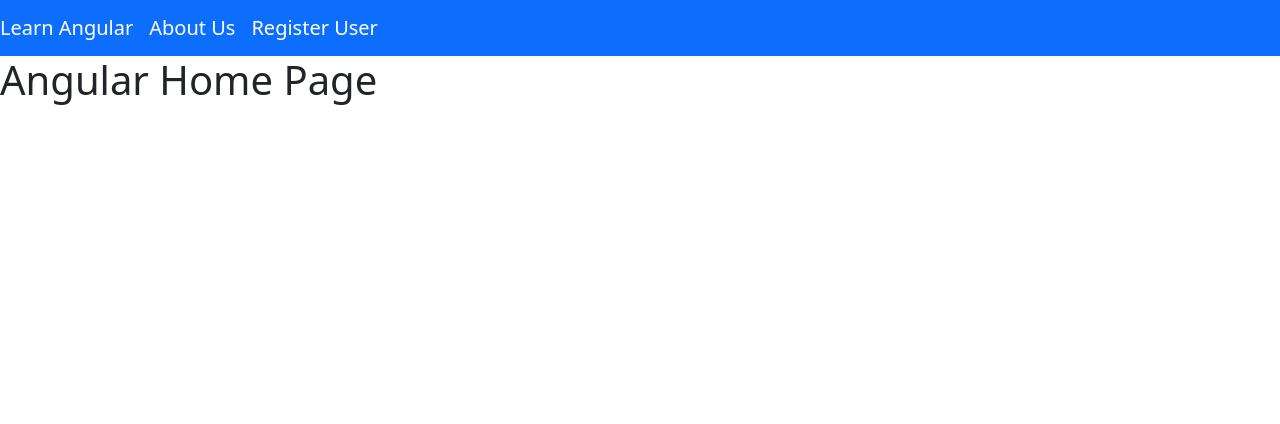
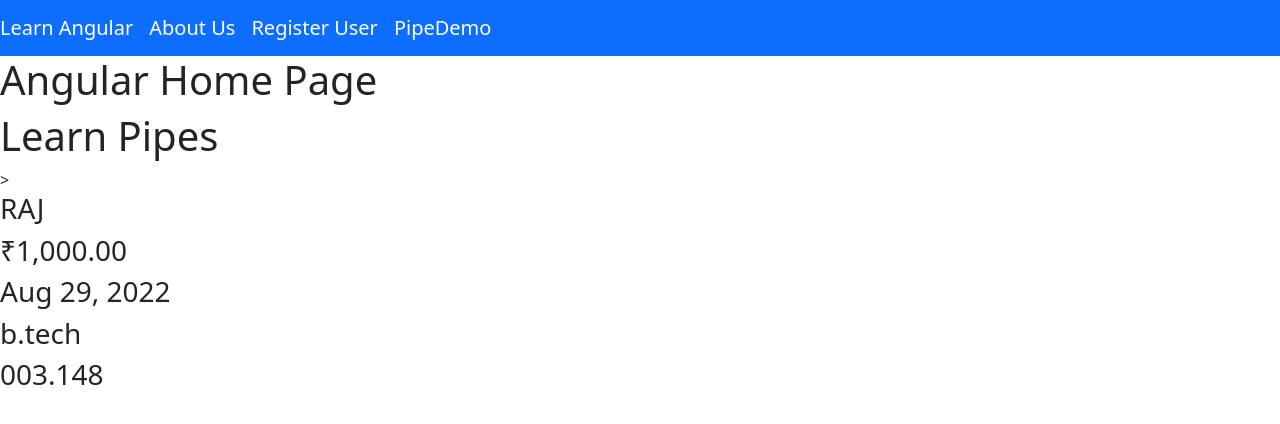
Before and after one commit to shadowabhii/Angular-Hello-World, an Angular app: page /pipedemo in a window 1280 px wide. Before the commit this address led to /. Shown: the top 424 px of the page. Built offline with nearby package versions, Linux system fonts and the light colour scheme.

Commit message:
Adding pipe

```diff
--- a/angular.json
+++ b/angular.json
@@ -27,8 +27,8 @@
               "src/assets"
             ],
             "styles": [
-              "src/styles.css",
-              "node_modules/bootstrap/dist/css/bootstrap.min.css"
+              "src/styles.css"
+              // "node_modules/bootstrap/dist/css/bootstrap.min.css"
             ],
             "scripts": []
           },
--- a/db.json
+++ b/db.json
@@ -100,6 +100,13 @@
       "age": 0,
       "Gender": "",
       "id": 15
+    },
+    {
+      "firstName": "rahul",
+      "lastName": "jaikar",
+      "age": 25,
+      "Gender": "male",
+      "id": 16
     }
   ]
 }
--- a/package.json
+++ b/package.json
@@ -18,7 +18,6 @@
     "@angular/platform-browser": "~12.2.0",
     "@angular/platform-browser-dynamic": "~12.2.0",
     "@angular/router": "~12.2.0",
-    "bootstrap": "^5.2.0",
     "rxjs": "~6.6.0",
     "tslib": "^2.3.0",
     "zone.js": "~0.11.4"
--- a/src/app/Components/nav-bar/nav-bar.component.html
+++ b/src/app/Components/nav-bar/nav-bar.component.html
@@ -6,6 +6,8 @@
     <a class="navbar-brand" routerLink="/home" href="#">Learn Angular</a>
     <a class="navbar-brand" routerLink="/aboutus" href="#">About Us</a>
     <a class="navbar-brand" routerLink="/userform" href="#">Register User</a>
+     <a class="navbar-brand" routerLink="/pipedemo" href="#">PipeDemo</a>
+
 
 
 
--- /dev/null
+++ b/src/app/Components/pipedemo/pipedemo.component.html
@@ -0,0 +1,8 @@
+<h1>Learn Pipes</h1>>
+
+
+<h3>{{employee.name | uppercase }}</h3>
+<h3>{{employee.BaseSalary | currency :'INR'}}</h3>
+<h3>{{employee.JoinedOn | date}}</h3>
+<h3>{{employee.Qualification | lowercase}}</h3>
+<h3>{{employee.ValueOfPi | number: '3.1-5'}}
--- /dev/null
+++ b/src/app/Components/pipedemo/pipedemo.component.ts
@@ -0,0 +1,24 @@
+import { Component, OnInit } from '@angular/core';
+
+@Component({
+  selector: 'app-pipedemo',
+  templateUrl: './pipedemo.component.html',
+  styleUrls: ['./pipedemo.component.css']
+})
+export class PipedemoComponent implements OnInit {
+
+  employee = {
+    name :"Raj",
+    BaseSalary:1000,
+    JoinedOn:Date.now(),
+    Qualification:"B.tech",
+    ValueOfPi: 3.148
+
+  }
+
+  constructor() { }
+
+  ngOnInit(): void {
+  }
+
+}
--- a/src/app/app-routing.module.ts
+++ b/src/app/app-routing.module.ts
@@ -3,11 +3,13 @@
 import { UserformComponent } from './Components/userform/userform.component';
 import { AboutUsComponent } from './Components/about-us/about-us.component';
 import { AppComponent } from './app.component';
+import { PipedemoComponent } from './Components/pipedemo/pipedemo.component';
 
 const routes: Routes = [{path:'userform',
 component:UserformComponent},{path:'aboutus',
 component:AboutUsComponent},{path:'home',
-component:AppComponent}];
+component:AppComponent,},{path:'pipedemo',
+component:PipedemoComponent}];
 
 @NgModule({
   imports: [RouterModule.forRoot(routes)],
--- a/src/app/app.module.ts
+++ b/src/app/app.module.ts
@@ -8,13 +8,14 @@
 import { UserformComponent } from './Components/userform/userform.component';
 import {HttpClientModule} from '@angular/common/http';
 import { AboutUsComponent } from './Components/about-us/about-us.component';
-
+import { PipedemoComponent } from './Components/pipedemo/pipedemo.component';
 @NgModule({
   declarations: [
     AppComponent,
     NavBarComponent,
     UserformComponent,
-    AboutUsComponent
+    AboutUsComponent,
+    PipedemoComponent
   ],
   imports: [
     BrowserModule,
--- a/src/index.html
+++ b/src/index.html
@@ -5,9 +5,13 @@
   <title>HelloWorld</title>
   <base href="/">
   <meta name="viewport" content="width=device-width, initial-scale=1">
+  <!-- link for css -->
+  <link href="https://cdn.jsdelivr.net/npm/bootstrap@5.2.0/dist/css/bootstrap.min.css" rel="stylesheet" integrity="sha384-gH2yIJqKdNHPEq0n4Mqa/HGKIhSkIHeL5AyhkYV8i59U5AR6csBvApHHNl/vI1Bx" crossorigin="anonymous">
   <link rel="icon" type="image/x-icon" href="favicon.ico">
 </head>
 <body>
   <app-root></app-root>
+<!-- src to use css -->
+  <script src="https://cdn.jsdelivr.net/npm/bootstrap@5.2.0/dist/js/bootstrap.bundle.min.js" integrity="sha384-A3rJD856KowSb7dwlZdYEkO39Gagi7vIsF0jrRAoQmDKKtQBHUuLZ9AsSv4jD4Xa" crossorigin="anonymous"></script>
 </body>
 </html>
```
Also changed, not shown: src/app/Components/pipedemo/pipedemo.component.css (added), 2 other files (tests, documents, lock files or other folders).
